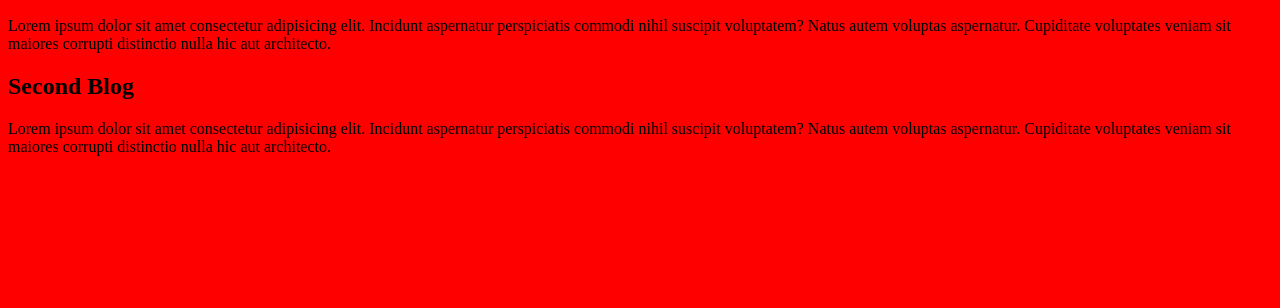
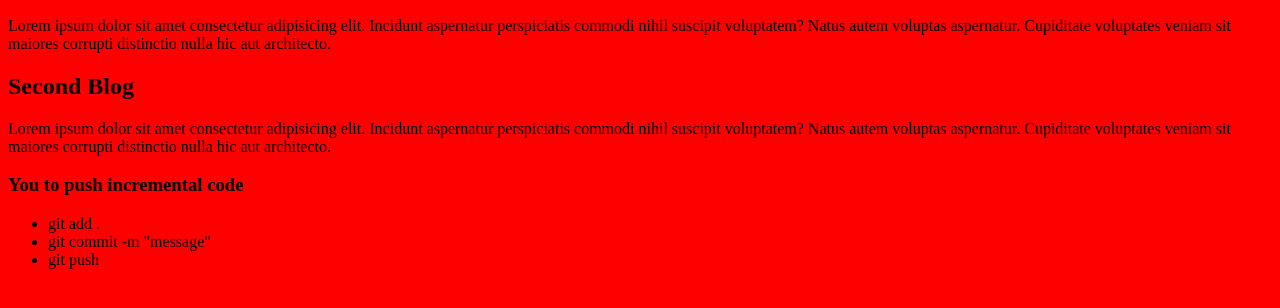
Before and after one commit to mstsurnalyakter/git_practice, a plain HTML site: page index.html in a window 1280 px wide. Shown: the part 110-418 px from the top of the page. Drawn offline with Linux system fonts and the light colour scheme.

Commit message:
git push

```diff
--- a/index.html
+++ b/index.html
@@ -23,6 +23,15 @@
         </p>
     </section>
 
+    <section>
+        <h3>You to push incremental code</h3>
+        <ul>
+            <li>git add .</li>
+            <li>git commit -m "message"</li>
+            <li>git push</li>
+        </ul>
+    </section>
+
 
 </body>
 </html>
```
